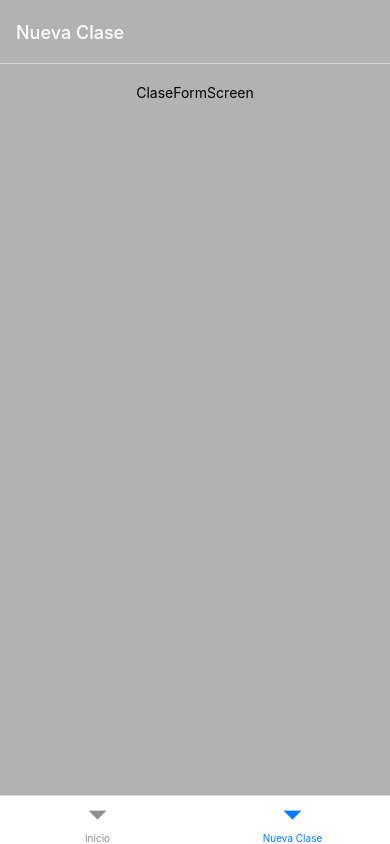
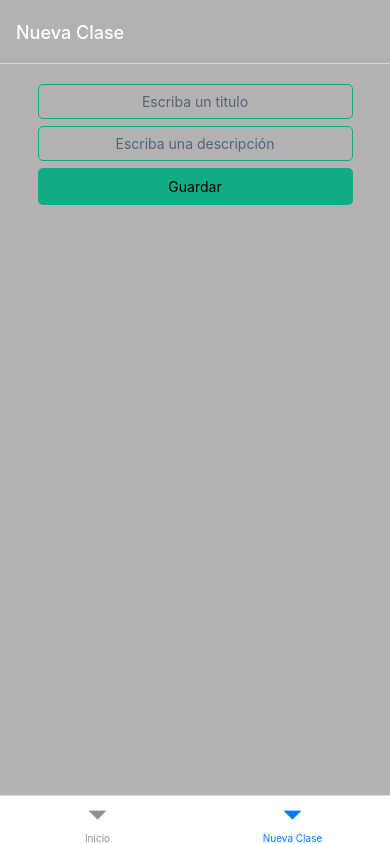
Before and after one commit to Di-Huinca/ebookthemeMobile, a React Native app in the folder cliente/: screen /ClaseForm in a window 390 px wide. Built offline with nearby package versions, Linux system fonts and the light colour scheme; no server answers.

Commit message:
Formulario de clases * estilos * inputs para titulo y descripcion * estados para cada input

```diff
--- a/cliente/screens/ClaseFormScreen.js
+++ b/cliente/screens/ClaseFormScreen.js
@@ -1,14 +1,74 @@
-import { View, Text } from 'react-native'
-import React from 'react'
+import {
+  View,
+  Text,
+  TextInput,
+  StyleSheet,
+  TouchableOpacity,
+} from "react-native";
+import React, { useState } from "react";
 
-import Layout from '../src/components/Layout'
+import Layout from "../src/components/Layout";
+import { saveClase } from "../api";
 
-const ClaseFormScreen = () => {
+const ClaseFormScreen = ({ navigation }) => {
+  const [clase, setclase] = useState({
+    title: "",
+    description: "",
+  });
+
+  const handleChange = (name, value) => setclase({ ...clase, [name]: value });
+  const handleSubmit = () => {
+    saveClase(clase);
+    navigation.navigate('Home')
+  };
   return (
     <Layout>
-      <Text>ClaseFormScreen</Text>
+      <TextInput
+        style={styles.input}
+        placeholder="Escriba un titulo"
+        placeholderTextColor="#546576"
+        onChangeText={(text) => handleChange("title", text)}
+      />
+      <TextInput
+        style={styles.input}
+        placeholder="Escriba una descripción"
+        placeholderTextColor="#546576"
+        onChangeText={(text) => handleChange("description", text)}
+      />
+
+      <TouchableOpacity style={styles.buttonSave} onPress={handleSubmit}>
+        <Text style={styles.buttonText}>Guardar</Text>
+        {/*Añadir propiedad "Disabled" con una condicion que no se pueda apretar hasta que esten todos los campos completos */}
+      </TouchableOpacity>
     </Layout>
-  )
-}
+  );
+};
 
-export default ClaseFormScreen
+export default ClaseFormScreen;
+
+const styles = StyleSheet.create({
+  input: {
+    width: "90%",
+    fontSize: 14,
+    marginBottom: 7,
+    borderWidth: 1,
+    borderColor: "#10ac74",
+    height: 35,
+    color: "#ffff",
+    padding: 4,
+    textAlign: "center",
+    borderRadius: 5,
+  },
+  buttonSave: {
+    paddingTop: 10,
+    paddingBottom: 10,
+    borderRadius: 5,
+    marginBottom: 3,
+    backgroundColor: "#10ac84",
+    width: "90%",
+  },
+  buttonText: {
+    color: "#fffff",
+    textAlign: "center",
+  },
+});
```
